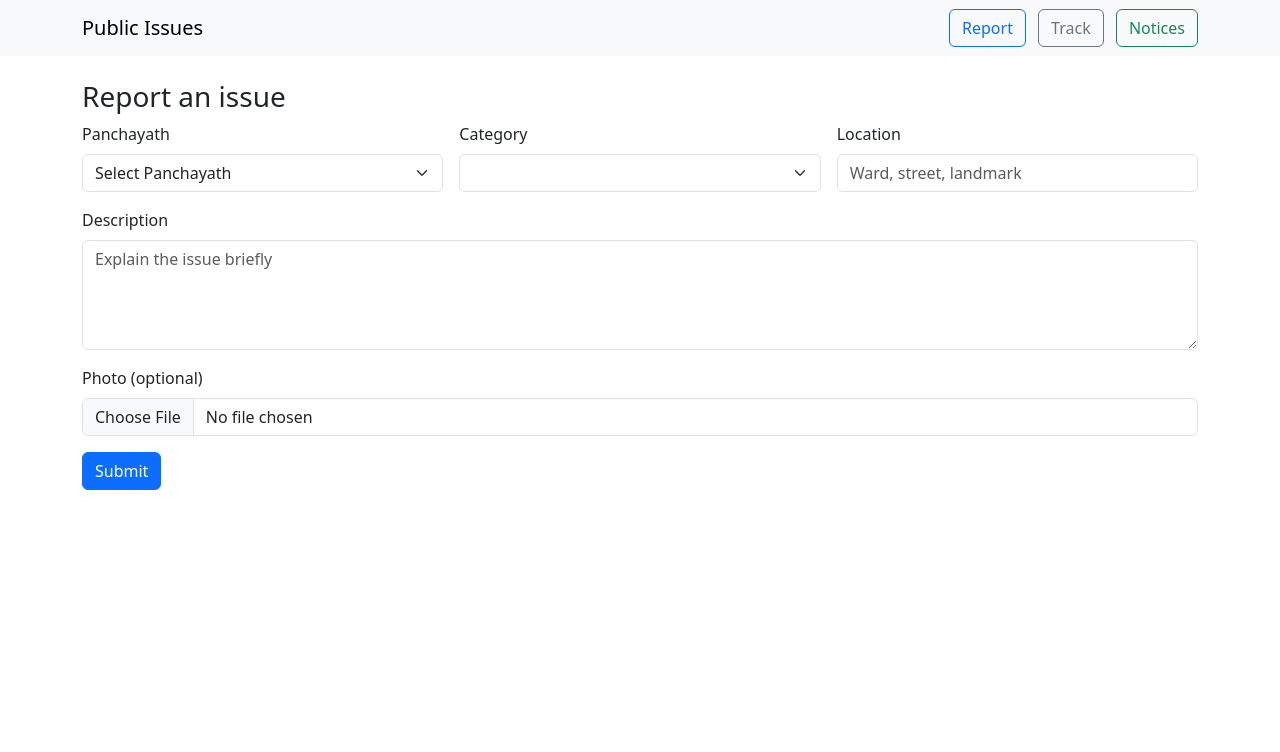
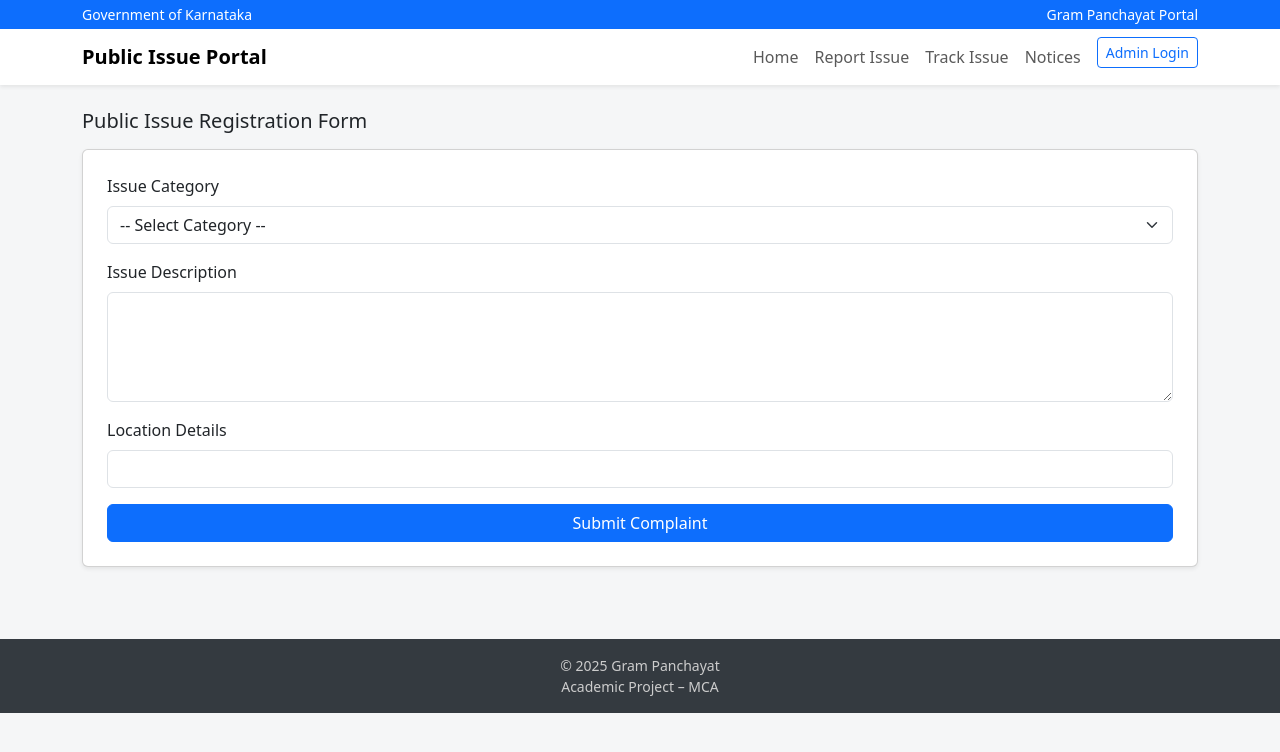
Before and after one commit to Vedansh-Harish-Ail/public-issue-reporting-portal, a Flask app: page /report in a window 1280 px wide. Shown: the top 752 px of the page. Run offline with Flask 3, Linux system fonts and the light colour scheme; data comes from the database, SQL or seed files in the repository; both versions use the stored data as it was after the commit; lists and menus that the app fills with data are empty.

Commit message:
Initial commit - Public Issue Reporting Portal

```diff
--- a/templates/base.html
+++ b/templates/base.html
@@ -1,34 +1,64 @@
-<!-- templates/base.html -->
 <!doctype html>
 <html lang="en">
 <head>
   <meta charset="utf-8">
-  <title>Public Issue Portal</title>
+  <title>Public Issue Reporting Portal</title>
   <meta name="viewport" content="width=device-width, initial-scale=1">
+
   <link href="https://cdn.jsdelivr.net/npm/bootstrap@5.3.2/dist/css/bootstrap.min.css" rel="stylesheet">
+
+  <style>
+    body { background-color: #f5f6f7; }
+    .top-bar { background:#0d6efd; color:#fff; font-size:14px; }
+    footer { background:#343a40; color:#ccc; font-size:14px; }
+  </style>
 </head>
+
 <body>
-<nav class="navbar navbar-expand-lg bg-light">
+
+<div class="top-bar py-1">
+  <div class="container d-flex justify-content-between">
+    <div>Government of Karnataka</div>
+    <div>Gram Panchayat Portal</div>
+  </div>
+</div>
+
+<nav class="navbar navbar-expand-lg navbar-light bg-white shadow-sm">
   <div class="container">
-    <a class="navbar-brand" href="{{ url_for('home') }}">Public Issues</a>
-    <div class="ms-auto">
-      <a class="btn btn-outline-primary me-2" href="{{ url_for('report_issue') }}">Report</a>
-      <a class="btn btn-outline-secondary me-2" href="{{ url_for('track_issue') }}">Track</a>
-      <a class="btn btn-outline-success" href="{{ url_for('notices') }}">Notices</a>
+    <a class="navbar-brand fw-bold" href="{{ url_for('home') }}">
+      Public Issue Portal
+    </a>
+
+    <div class="collapse navbar-collapse show">
+      <ul class="navbar-nav ms-auto">
+        <li class="nav-item"><a class="nav-link" href="{{ url_for('home') }}">Home</a></li>
+        <li class="nav-item"><a class="nav-link" href="{{ url_for('report_issue') }}">Report Issue</a></li>
+        <li class="nav-item"><a class="nav-link" href="{{ url_for('track_issue') }}">Track Issue</a></li>
+        <li class="nav-item"><a class="nav-link" href="{{ url_for('notices') }}">Notices</a></li>
+        <li class="nav-item">
+          <a class="btn btn-sm btn-outline-primary ms-2" href="{{ url_for('admin_login') }}">
+            Admin Login
+          </a>
+        </li>
+      </ul>
     </div>
   </div>
 </nav>
+
 <div class="container py-4">
   {% with messages = get_flashed_messages(with_categories=true) %}
-    {% if messages %}
-      {% for category, message in messages %}
-        <div class="alert alert-{{ category }} mb-3">{{ message }}</div>
-      {% endfor %}
-    {% endif %}
+    {% for category, message in messages %}
+      <div class="alert alert-{{ category }}">{{ message }}</div>
+    {% endfor %}
   {% endwith %}
   {% block content %}{% endblock %}
 </div>
+
+<footer class="mt-5 py-3 text-center">
+  <div>© 2025 Gram Panchayat</div>
+  <div>Academic Project – MCA</div>
+</footer>
+
 <script src="https://cdn.jsdelivr.net/npm/bootstrap@5.3.2/dist/js/bootstrap.bundle.min.js"></script>
-<script src="https://unpkg.com/axios/dist/axios.min.js"></script>
 </body>
 </html>
--- a/templates/citizen/report_issue.html
+++ b/templates/citizen/report_issue.html
@@ -1,39 +1,35 @@
 <!-- templates/citizen/report_issue.html -->
 {% extends "base.html" %}
 {% block content %}
-<h3>Report an issue</h3>
-<form method="post" enctype="multipart/form-data" class="row g-3">
-  <div class="col-md-4">
-    <label class="form-label">Panchayath</label>
-    <select name="panchayath_id" class="form-select" required>
-      <option value="">Select Panchayath</option>
-      {% for p in panchayaths %}
-        <option value="{{ p.id }}">{{ p.name }} ({{ p.district }}, {{ p.state }})</option>
-      {% endfor %}
+
+<h5 class="mb-3">Public Issue Registration Form</h5>
+
+<form method="post" class="card p-4 shadow-sm">
+
+  <div class="mb-3">
+    <label class="form-label">Issue Category</label>
+    <select name="category" class="form-select" required>
+      <option value="">-- Select Category --</option>
+      <option>Garbage</option>
+      <option>Water Supply</option>
+      <option>Road Damage</option>
+      <option>Street Light</option>
+      <option>Drainage</option>
     </select>
   </div>
-  <div class="col-md-4">
-    <label class="form-label">Category</label>
-    <select name="category" class="form-select" required>
-      {% for c in categories %}
-        <option value="{{ c }}">{{ c }}</option>
-      {% endfor %}
-    </select>
+
+  <div class="mb-3">
+    <label class="form-label">Issue Description</label>
+    <textarea name="description" class="form-control" rows="4" required></textarea>
   </div>
-  <div class="col-md-4">
-    <label class="form-label">Location</label>
-    <input type="text" name="location" class="form-control" placeholder="Ward, street, landmark">
+
+  <div class="mb-3">
+    <label class="form-label">Location Details</label>
+    <input type="text" name="location" class="form-control" required>
   </div>
-  <div class="col-12">
-    <label class="form-label">Description</label>
-    <textarea name="description" class="form-control" rows="4" required placeholder="Explain the issue briefly"></textarea>
-  </div>
-  <div class="col-12">
-    <label class="form-label">Photo (optional)</label>
-    <input type="file" name="photo" class="form-control" accept="image/*">
-  </div>
-  <div class="col-12">
-    <button class="btn btn-primary" type="submit">Submit</button>
-  </div>
+
+  <button class="btn btn-primary">Submit Complaint</button>
+
 </form>
+
 {% endblock %}
```
Also changed, not shown: templates/citizen/index.html (+59 -42 lines), panchayath.db (added).
